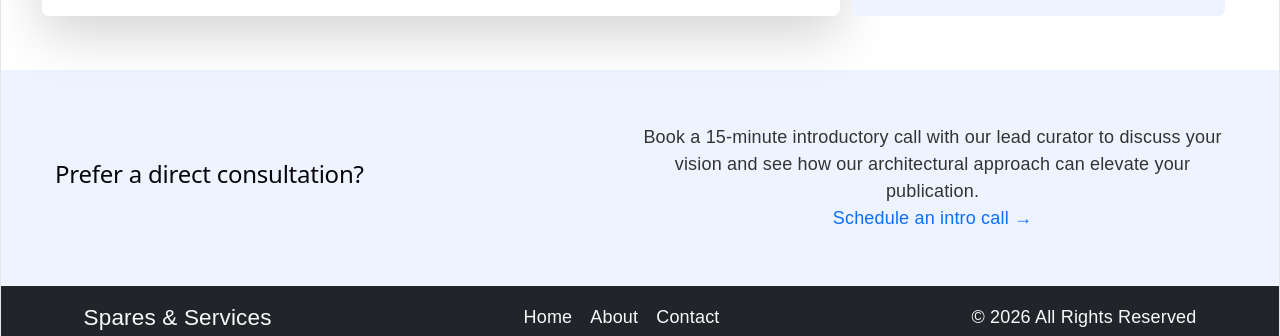
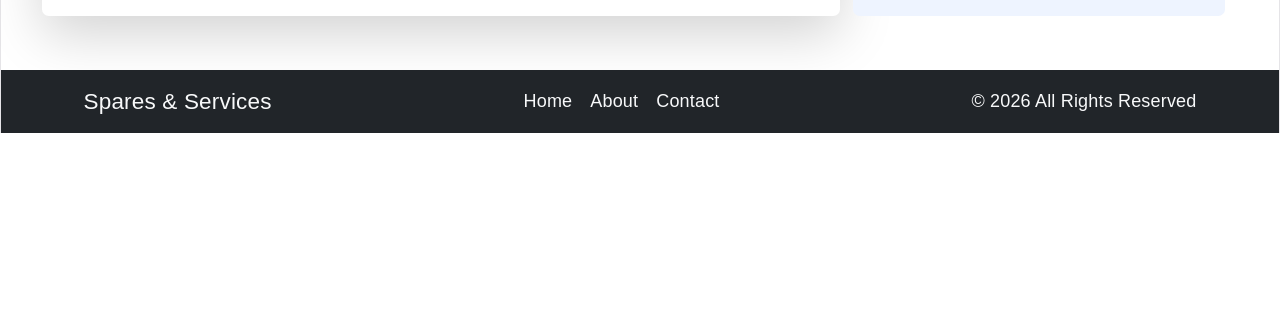
Before and after one commit to KUSHAL-HC/SR-Electricals, a React (Vite) app: page /contact in a window 1280 px wide. Shown: the part 1169-1505 px from the top of the page. After the commit the page ends 1302 px from the top, so only its background shows below. Built offline with nearby package versions, Linux system fonts and the light colour scheme.

Commit message:
removed some unwanted sections

```diff
--- a/src/components/Contact.jsx
+++ b/src/components/Contact.jsx
@@ -29,7 +29,6 @@ const Contact = () => {
             e.preventDefault();
 
             try {
-              console.log(formData);
               const res = await fetch("http://localhost:8000/api/Contacting", {
                 method: "POST",
                 headers: {
@@ -60,7 +59,6 @@ const Contact = () => {
                 })
               }
               const data = await res.json();
-              console.log(data);
             }catch (error) {
               setAlert({
                 show: true,
@@ -178,23 +176,6 @@ const Contact = () => {
 
         </div>
       </main>
-
-      <section className="consultation px-5 py-5">
-        <div className="consult-content d-flex justify-content-between align-items-center">
-
-          <h2>Prefer a direct consultation?</h2>
-
-          <div className="consult-text">
-            <p>
-              Book a 15-minute introductory call with our lead curator to discuss your vision and see how our architectural approach can elevate your publication.
-            </p>
-            <a href="#schedule" className="arrow-link text-decoration-none">
-              Schedule an intro call <span>→</span>
-            </a>
-          </div>
-
-        </div>
-      </section>
     </div>
   );
 };
```
